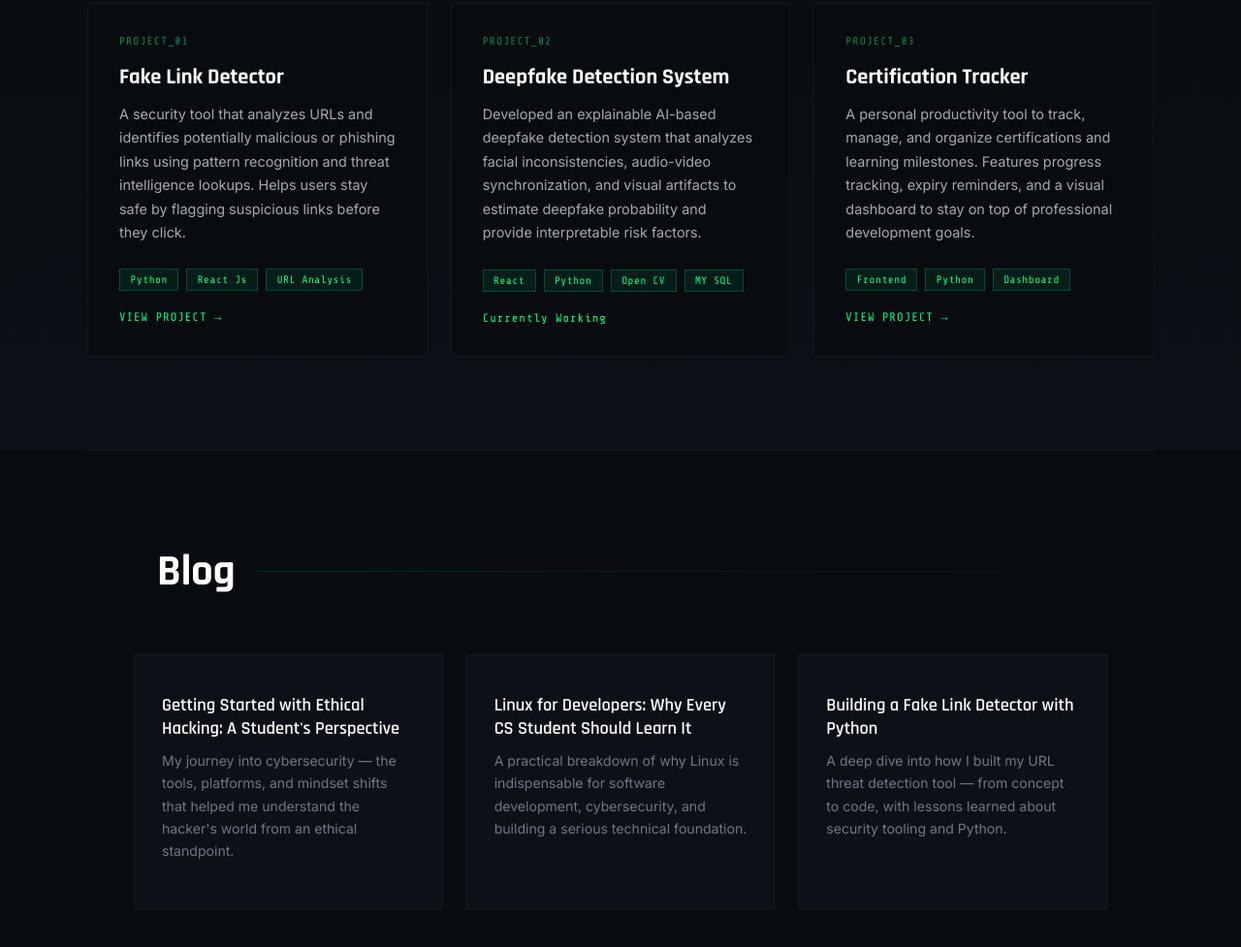
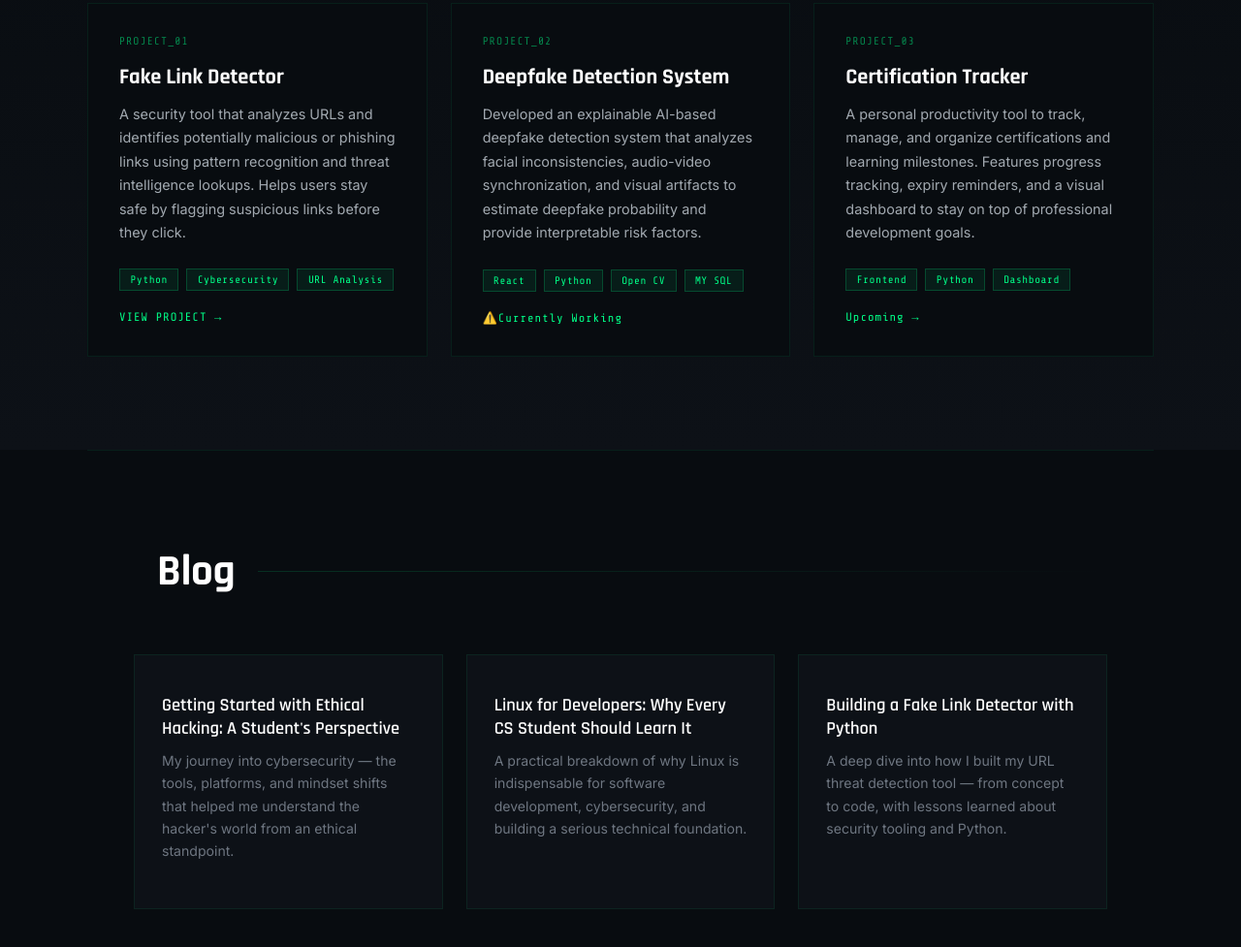
Before and after one commit to rambharghav/Portfolio, a plain HTML site: page index.html in a window 1280 px wide. Shown: the part 2753-3730 px from the top of the page at 97% size. Drawn offline with nearby package versions, Linux system fonts and the light colour scheme.

Commit message:
Update project tags and links in index.html

```diff
--- a/index.html
+++ b/index.html
@@ -954,7 +954,7 @@
       <p class="project-desc">A security tool that analyzes URLs and identifies potentially malicious or phishing links using pattern recognition and threat intelligence lookups. Helps users stay safe by flagging suspicious links before they click.</p>
       <div class="project-tags">
         <span class="tag">Python</span>
-        <span class="tag">React Js</span>
+        <span class="tag">Cybersecurity</span>
         <span class="tag">URL Analysis</span>
       </div>
       <a href="https://fake-link-detector-tau.vercel.app/" class="project-link">VIEW PROJECT →</a>
@@ -970,7 +970,8 @@
         <span class="tag">MY SQL</span>
 
       </div>
-      <a href="#" class="project-link">Currently Working</a>
+      <a class="project-link">⚠️Currently Working</a>
+
     </div>
     <div class="project-card reveal">
       <div class="project-num">PROJECT_03</div>
@@ -981,7 +982,7 @@
         <span class="tag">Python</span>
         <span class="tag">Dashboard</span>
       </div>
-      <a href="#" class="project-link">VIEW PROJECT →</a>
+      <a  class="project-link">Upcoming →</a>
     </div>
   </div>
 </section>
```
